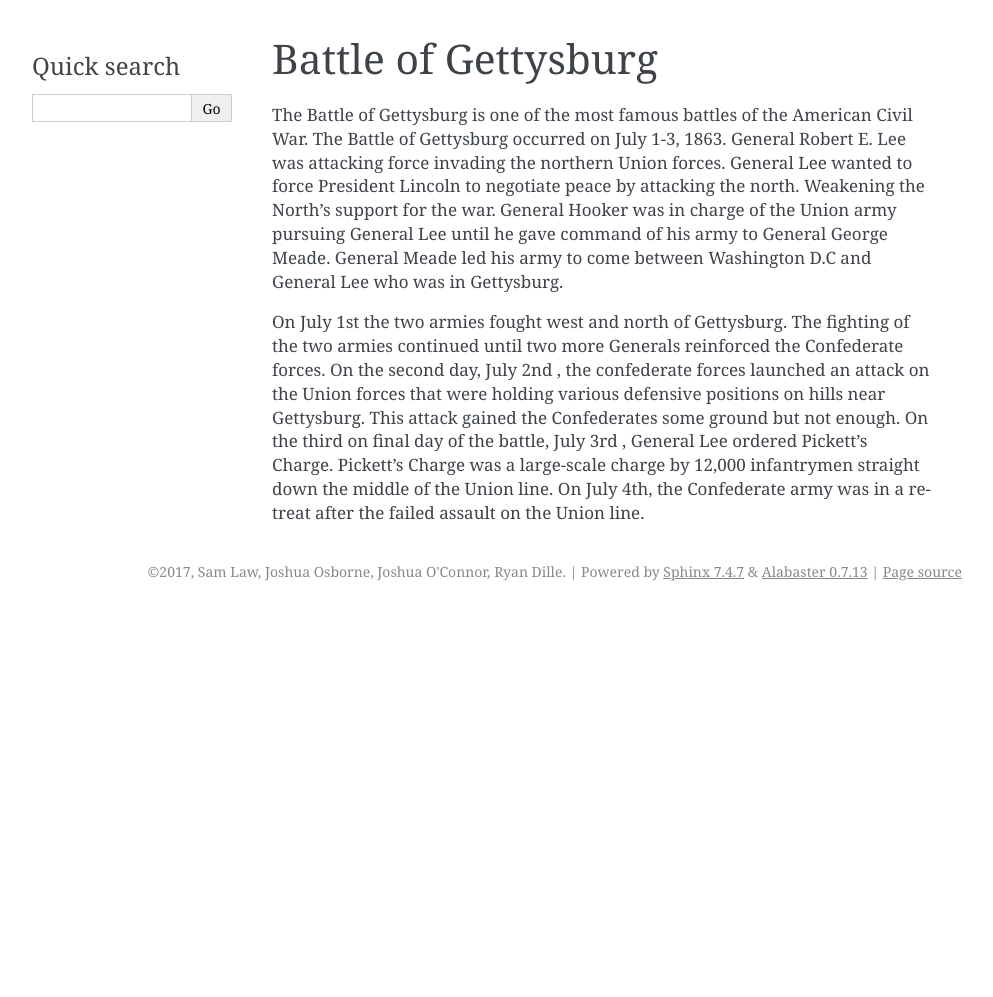
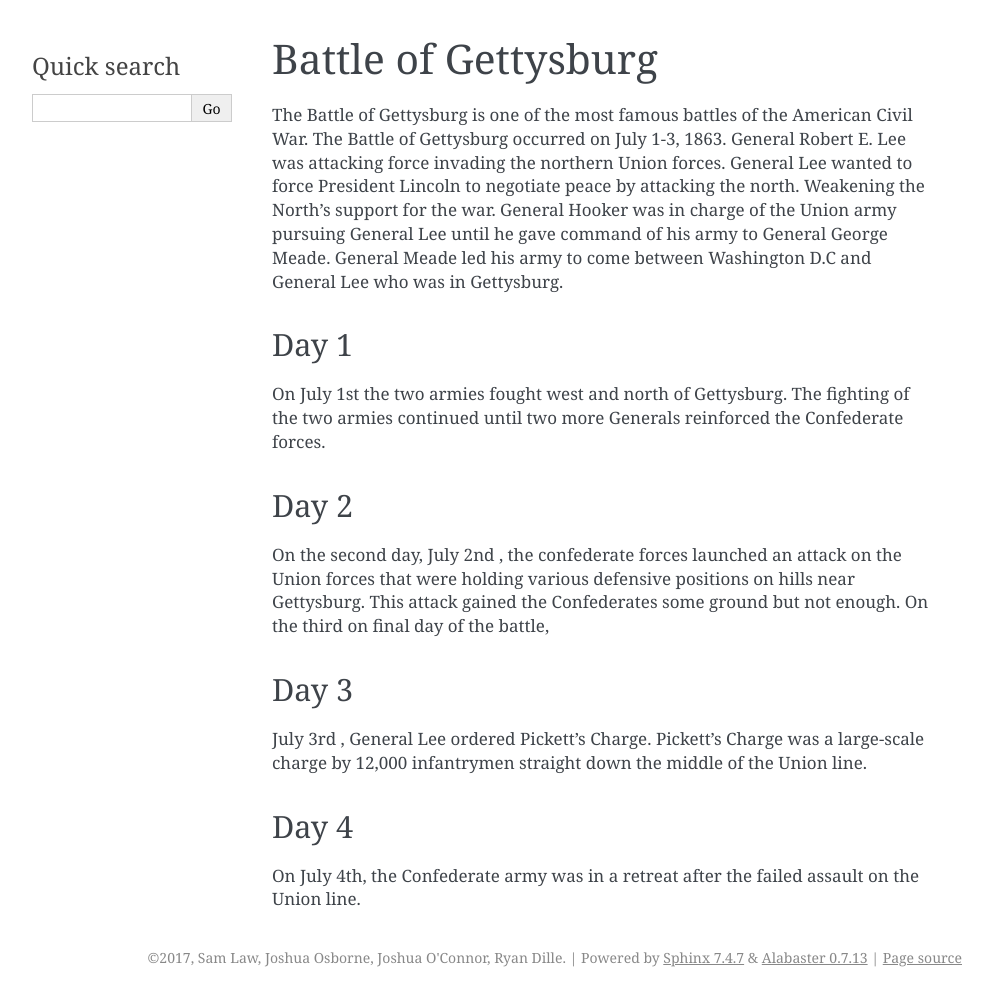
Before and after one commit to SamLaw2198/the_american_wars, a Sphinx documentation site: the page built from source/josh_oconnor/civil_war_2.rst, in a window 1280 px wide. Shown: the whole page, without its empty margins (148-1141 px from the left). Built offline with Sphinx 7.4.7, drawn with Linux system fonts in a browser that asks for light colours; before the commit the page ends 900 px from its top, so only the background shows below that.

Commit message:
Titles on civil war pages and fix for _static.

```diff
--- a/source/josh_oconnor/civil_war_1.rst
+++ b/source/josh_oconnor/civil_war_1.rst
@@ -8,6 +8,10 @@ The fighting started on July 21 with the Union charging into Confederate soldier
 After the battle was fought, the Union had lost approximately 3000. The Confederates had lost approximately 2000. This first battle showed the Union that if they wanted to win the war they needed to fight fiercely. President Lincoln was not going to get his quick and easy victory against the Confederates.
 
 
+
+Resources
+---------
+
 http://www.history.com/this-day-in-history/the-first-battle-of-bull-run
 
 https://www.civilwar.org/learn/civil-war/battles/battle-bull-run-facts-summary
--- a/source/josh_oconnor/civil_war_2.rst
+++ b/source/josh_oconnor/civil_war_2.rst
@@ -3,5 +3,22 @@ Battle of Gettysburg
 
 The Battle of Gettysburg is one of the most famous battles of the American Civil War. The Battle of Gettysburg occurred on July 1-3, 1863. General Robert E. Lee was attacking force invading the northern Union forces. General Lee wanted to force President Lincoln to negotiate peace by attacking the north. Weakening the North’s support for the war. General Hooker was in charge of the Union army pursuing General Lee until he gave command of his army to General George Meade. General Meade led his army to come between Washington D.C and General Lee who was in Gettysburg.
 
+Day 1
+~~~~~
 
-On July 1st the two armies fought west and north of Gettysburg. The fighting of the two armies continued until two more Generals reinforced the Confederate forces. On the second day, July 2nd , the confederate forces launched an attack on the Union forces that were holding various defensive positions on hills near Gettysburg. This attack gained the Confederates some ground but not enough. On the third on final day of the battle, July 3rd , General Lee ordered Pickett’s Charge. Pickett’s Charge was a large-scale charge by 12,000 infantrymen straight down the middle of the Union line. On July 4th, the Confederate army was in a retreat after the failed assault on the Union line.
+On July 1st the two armies fought west and north of Gettysburg. The fighting of the two armies continued until two more Generals reinforced the Confederate forces.
+
+Day 2
+~~~~~
+
+On the second day, July 2nd , the confederate forces launched an attack on the Union forces that were holding various defensive positions on hills near Gettysburg. This attack gained the Confederates some ground but not enough. On the third on final day of the battle,
+
+Day 3
+~~~~~
+
+July 3rd , General Lee ordered Pickett’s Charge. Pickett’s Charge was a large-scale charge by 12,000 infantrymen straight down the middle of the Union line.
+
+Day 4
+~~~~~
+
+On July 4th, the Confederate army was in a retreat after the failed assault on the Union line.
```
Also changed, not shown: source/_static/empty.txt (added).
